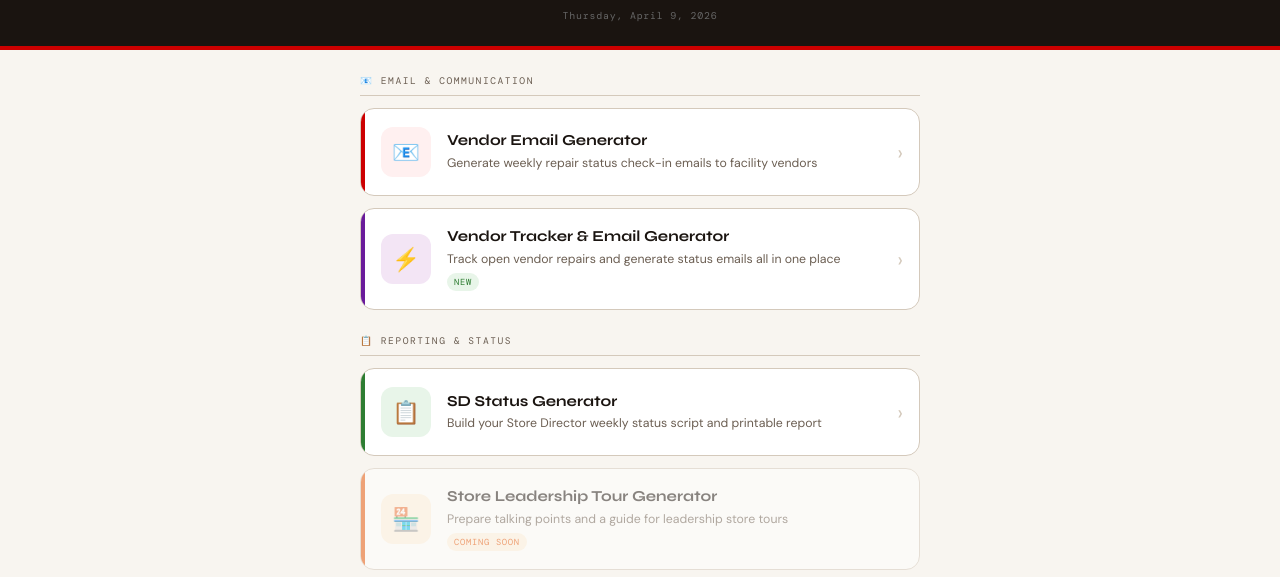
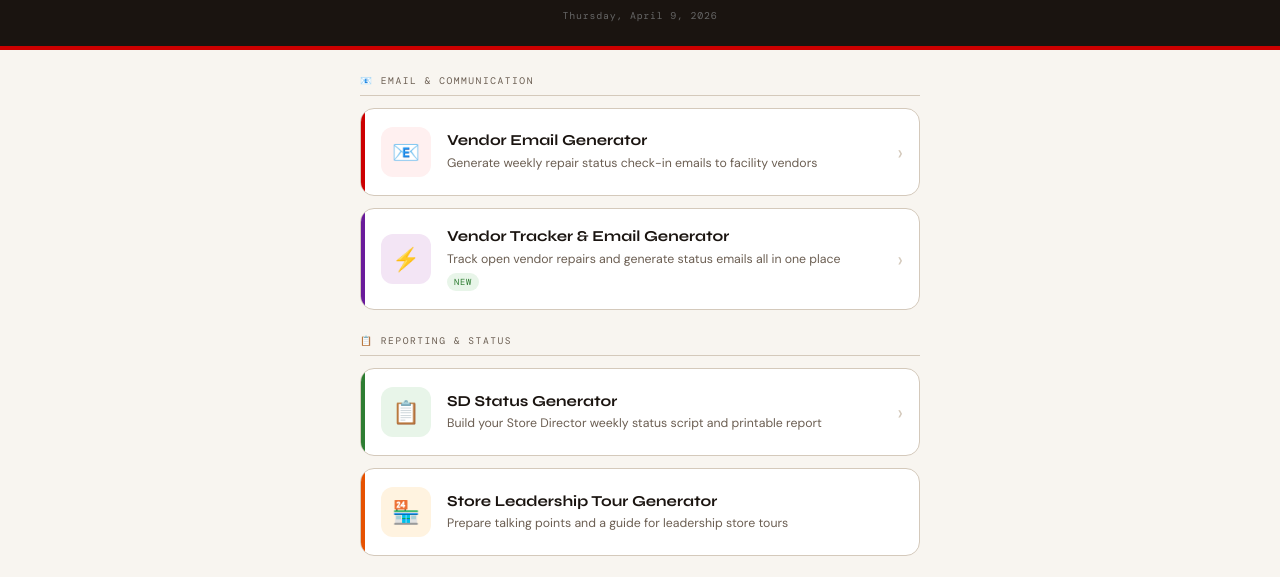
Before and after one commit to jaydeeaol2/jaydeeaol2.github.io, a plain HTML site: page index.html in a window 1280 px wide. Shown: the part 145-722 px from the top of the page. Drawn offline with nearby package versions, Linux system fonts and the light colour scheme.

Commit message:
Add files via upload

```diff
--- a/index.html
+++ b/index.html
@@ -145,12 +145,12 @@
     <span class="tool-arrow">›</span>
   </a>
 
-  <a class="tool-card tour coming-soon" href="leadership-tour.html">
+  <a class="tool-card tour" href="leadership-tour.html">
     <div class="tool-icon">🏪</div>
     <div class="tool-info">
       <div class="tool-name">Store Leadership Tour Generator</div>
       <div class="tool-desc">Prepare talking points and a guide for leadership store tours</div>
-      <span class="tool-badge badge-soon">Coming Soon</span>
+
     </div>
   </a>
 
```
